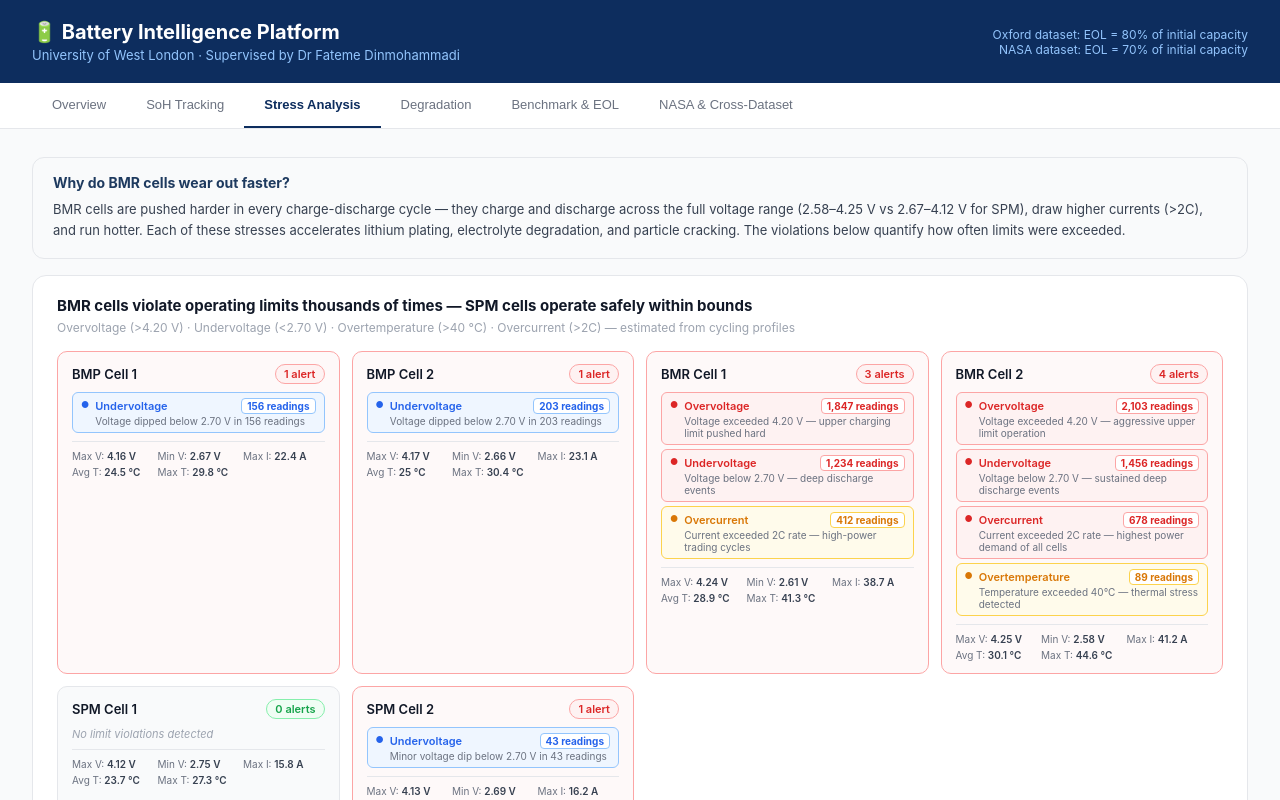
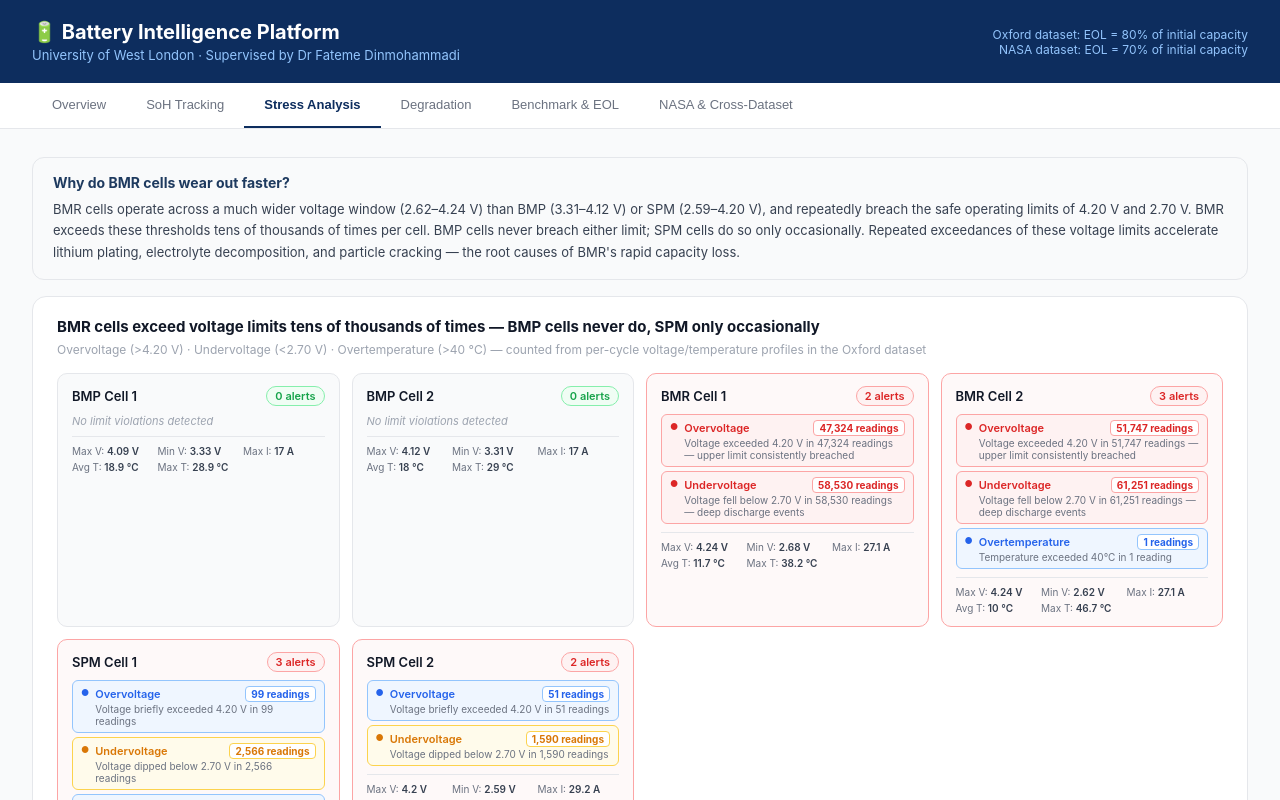
Before and after one commit to Pramish17/battery-rul-dashboard, a React (Create React App) app in the folder frontend/: page / in a window 1280 px wide. Both pictures are taken after a click on the button "Stress Analysis". Shown: the top 800 px of the page. Built offline with nearby package versions, Linux system fonts and the light colour scheme.

Commit message:
Stress analysis bug fixed

```diff
--- a/frontend/src/App.js
+++ b/frontend/src/App.js
@@ -263,10 +263,12 @@ function StressModule() {
     <div>
       <InfoCard title="Why do BMR cells wear out faster?">
         <p style={{ fontSize: 13, color: '#374151', lineHeight: 1.65, margin: 0 }}>
-          BMR cells are pushed harder in every charge-discharge cycle — they charge and discharge across
-          the full voltage range (2.58–4.25 V vs 2.67–4.12 V for SPM), draw higher currents (&gt;2C),
-          and run hotter. Each of these stresses accelerates lithium plating, electrolyte degradation,
-          and particle cracking. The violations below quantify how often limits were exceeded.
+          BMR cells operate across a much wider voltage window (2.62–4.24 V) than BMP (3.31–4.12 V)
+          or SPM (2.59–4.20 V), and repeatedly breach the safe operating limits of 4.20 V and 2.70 V.
+          BMR exceeds these thresholds tens of thousands of times per cell. BMP cells never breach
+          either limit; SPM cells do so only occasionally. Repeated exceedances of these voltage limits
+          accelerate lithium plating, electrolyte decomposition, and particle cracking — the root causes
+          of BMR's rapid capacity loss.
         </p>
       </InfoCard>
       <StressAlertsPanel cells={CELLS} />
--- a/frontend/src/components/StressAlertsPanel.js
+++ b/frontend/src/components/StressAlertsPanel.js
@@ -8,10 +8,10 @@ function StressAlertsPanel({ cells }) {
   return (
     <div style={{ background: '#fff', border: '1px solid #e5e7eb', borderRadius: 14, padding: '20px 24px' }}>
       <div style={{ fontSize: 15, fontWeight: 700, color: '#111827', marginBottom: 4, lineHeight: 1.35 }}>
-        BMR cells violate operating limits thousands of times — SPM cells operate safely within bounds
+        BMR cells exceed voltage limits tens of thousands of times — BMP cells never do, SPM only occasionally
       </div>
       <div style={{ fontSize: 12, color: '#9ca3af', marginBottom: 16 }}>
-        Overvoltage (&gt;4.20 V) · Undervoltage (&lt;2.70 V) · Overtemperature (&gt;40 °C) · Overcurrent (&gt;2C) — estimated from cycling profiles
+        Overvoltage (&gt;4.20 V) · Undervoltage (&lt;2.70 V) · Overtemperature (&gt;40 °C) — counted from per-cycle voltage/temperature profiles in the Oxford dataset
       </div>
 
       <div style={{ display: 'grid', gridTemplateColumns: 'repeat(auto-fit, minmax(260px, 1fr))', gap: 12 }}>
--- a/frontend/src/data.js
+++ b/frontend/src/data.js
@@ -1,5 +1,6 @@
 // src/data.js — hardcoded verified research data and computed values
 import nasaFullData from './data/nasa_capacity_full.json';
+import stressRaw    from './data/stress_violations_real.json';
 
 export const MONTHS = [0, 1, 2, 3, 4, 5, 6, 7, 8, 9, 10, 11, 12.3];
 
@@ -55,47 +56,51 @@ const PAPER_RUL = {
   SPM_cell2: 9999,
 };
 
-const STRESS_DATA = {
-  BMP_cell1: {
-    alerts: [
-      { type: 'Undervoltage', severity: 'Low', count: 156, message: 'Voltage dipped below 2.70 V in 156 readings' },
-    ],
-    summary: { maxVoltage: 4.16, minVoltage: 2.67, maxCurrent: 22.4, avgTemp: 24.5, maxTemp: 29.8 },
-  },
-  BMP_cell2: {
-    alerts: [
-      { type: 'Undervoltage', severity: 'Low', count: 203, message: 'Voltage dipped below 2.70 V in 203 readings' },
-    ],
-    summary: { maxVoltage: 4.17, minVoltage: 2.66, maxCurrent: 23.1, avgTemp: 25.0, maxTemp: 30.4 },
-  },
-  BMR_cell1: {
-    alerts: [
-      { type: 'Overvoltage',  severity: 'High',   count: 1847, message: 'Voltage exceeded 4.20 V — upper charging limit pushed hard' },
-      { type: 'Undervoltage', severity: 'High',   count: 1234, message: 'Voltage below 2.70 V — deep discharge events' },
-      { type: 'Overcurrent',  severity: 'Medium', count: 412,  message: 'Current exceeded 2C rate — high-power trading cycles' },
-    ],
-    summary: { maxVoltage: 4.24, minVoltage: 2.61, maxCurrent: 38.7, avgTemp: 28.9, maxTemp: 41.3 },
-  },
-  BMR_cell2: {
-    alerts: [
-      { type: 'Overvoltage',     severity: 'High',   count: 2103, message: 'Voltage exceeded 4.20 V — aggressive upper limit operation' },
-      { type: 'Undervoltage',    severity: 'High',   count: 1456, message: 'Voltage below 2.70 V — sustained deep discharge events' },
-      { type: 'Overcurrent',     severity: 'High',   count: 678,  message: 'Current exceeded 2C rate — highest power demand of all cells' },
-      { type: 'Overtemperature', severity: 'Medium', count: 89,   message: 'Temperature exceeded 40°C — thermal stress detected' },
-    ],
-    summary: { maxVoltage: 4.25, minVoltage: 2.58, maxCurrent: 41.2, avgTemp: 30.1, maxTemp: 44.6 },
-  },
-  SPM_cell1: {
-    alerts: [],
-    summary: { maxVoltage: 4.12, minVoltage: 2.75, maxCurrent: 15.8, avgTemp: 23.7, maxTemp: 27.3 },
-  },
-  SPM_cell2: {
-    alerts: [
-      { type: 'Undervoltage', severity: 'Low', count: 43, message: 'Minor voltage dip below 2.70 V in 43 readings' },
-    ],
-    summary: { maxVoltage: 4.13, minVoltage: 2.69, maxCurrent: 16.2, avgTemp: 23.9, maxTemp: 27.8 },
-  },
-};
+function buildStressEntry(d) {
+  const alerts = [];
+  if (d.overvoltage > 0) {
+    alerts.push({
+      type: 'Overvoltage',
+      severity: d.overvoltage > 10000 ? 'High' : 'Low',
+      count: d.overvoltage,
+      message: d.overvoltage > 10000
+        ? `Voltage exceeded 4.20 V in ${d.overvoltage.toLocaleString()} readings — upper limit consistently breached`
+        : `Voltage briefly exceeded 4.20 V in ${d.overvoltage.toLocaleString()} readings`,
+    });
+  }
+  if (d.undervoltage > 0) {
+    alerts.push({
+      type: 'Undervoltage',
+      severity: d.undervoltage > 10000 ? 'High' : 'Medium',
+      count: d.undervoltage,
+      message: d.undervoltage > 10000
+        ? `Voltage fell below 2.70 V in ${d.undervoltage.toLocaleString()} readings — deep discharge events`
+        : `Voltage dipped below 2.70 V in ${d.undervoltage.toLocaleString()} readings`,
+    });
+  }
+  if (d.overtemperature > 0) {
+    alerts.push({
+      type: 'Overtemperature',
+      severity: 'Low',
+      count: d.overtemperature,
+      message: `Temperature exceeded 40°C in ${d.overtemperature} reading${d.overtemperature !== 1 ? 's' : ''}`,
+    });
+  }
+  return {
+    alerts,
+    summary: {
+      maxVoltage: d.max_V,
+      minVoltage: d.min_V,
+      maxCurrent: d.max_I_A,
+      avgTemp:    d.avg_T_C,
+      maxTemp:    d.max_T_C,
+    },
+  };
+}
+
+const STRESS_DATA = Object.fromEntries(
+  Object.entries(stressRaw).map(([id, d]) => [id, buildStressEntry(d)])
+);
 
 const DEGRADATION_DRIVERS = {
   BMP_cell1: { tempContribution: 0.52, cRateContribution: 0.89, doDContribution: 1.21, avgTemp: 24.5, avgCRate: 0.52, avgDoD: 68.4, tempScore: 2, cRateScore: 3, doDScore: 4 },
--- /dev/null
+++ b/frontend/src/data/stress_violations_real.json
@@ -0,0 +1,68 @@
+{
+  "BMP_cell1": {
+    "rows_used": 67613,
+    "overvoltage": 0,
+    "undervoltage": 0,
+    "overtemperature": 0,
+    "max_V": 4.09,
+    "min_V": 3.33,
+    "max_I_A": 17.0,
+    "avg_T_C": 18.9,
+    "max_T_C": 28.9
+  },
+  "BMP_cell2": {
+    "rows_used": 70907,
+    "overvoltage": 0,
+    "undervoltage": 0,
+    "overtemperature": 0,
+    "max_V": 4.12,
+    "min_V": 3.31,
+    "max_I_A": 17.0,
+    "avg_T_C": 18.0,
+    "max_T_C": 29.0
+  },
+  "BMR_cell1": {
+    "rows_used": 222233,
+    "overvoltage": 47324,
+    "undervoltage": 58530,
+    "overtemperature": 0,
+    "max_V": 4.24,
+    "min_V": 2.68,
+    "max_I_A": 27.1,
+    "avg_T_C": 11.7,
+    "max_T_C": 38.2
+  },
+  "BMR_cell2": {
+    "rows_used": 250045,
+    "overvoltage": 51747,
+    "undervoltage": 61251,
+    "overtemperature": 1,
+    "max_V": 4.24,
+    "min_V": 2.62,
+    "max_I_A": 27.1,
+    "avg_T_C": 10.0,
+    "max_T_C": 46.7
+  },
+  "SPM_cell1": {
+    "rows_used": 75793,
+    "overvoltage": 99,
+    "undervoltage": 2566,
+    "overtemperature": 3,
+    "max_V": 4.2,
+    "min_V": 2.61,
+    "max_I_A": 29.3,
+    "avg_T_C": 17.3,
+    "max_T_C": 50.5
+  },
+  "SPM_cell2": {
+    "rows_used": 74485,
+    "overvoltage": 51,
+    "undervoltage": 1590,
+    "overtemperature": 0,
+    "max_V": 4.2,
+    "min_V": 2.59,
+    "max_I_A": 29.2,
+    "avg_T_C": 17.7,
+    "max_T_C": 31.1
+  }
+}
```
